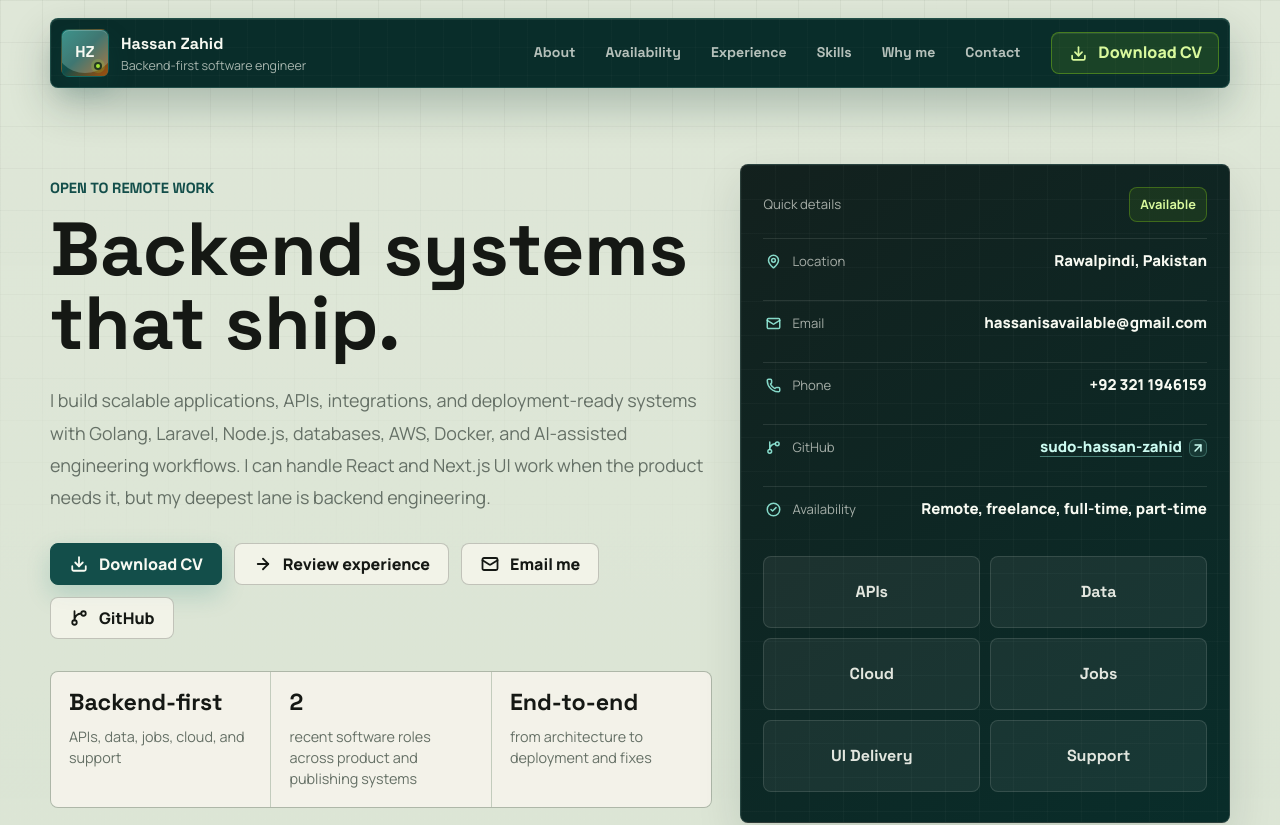
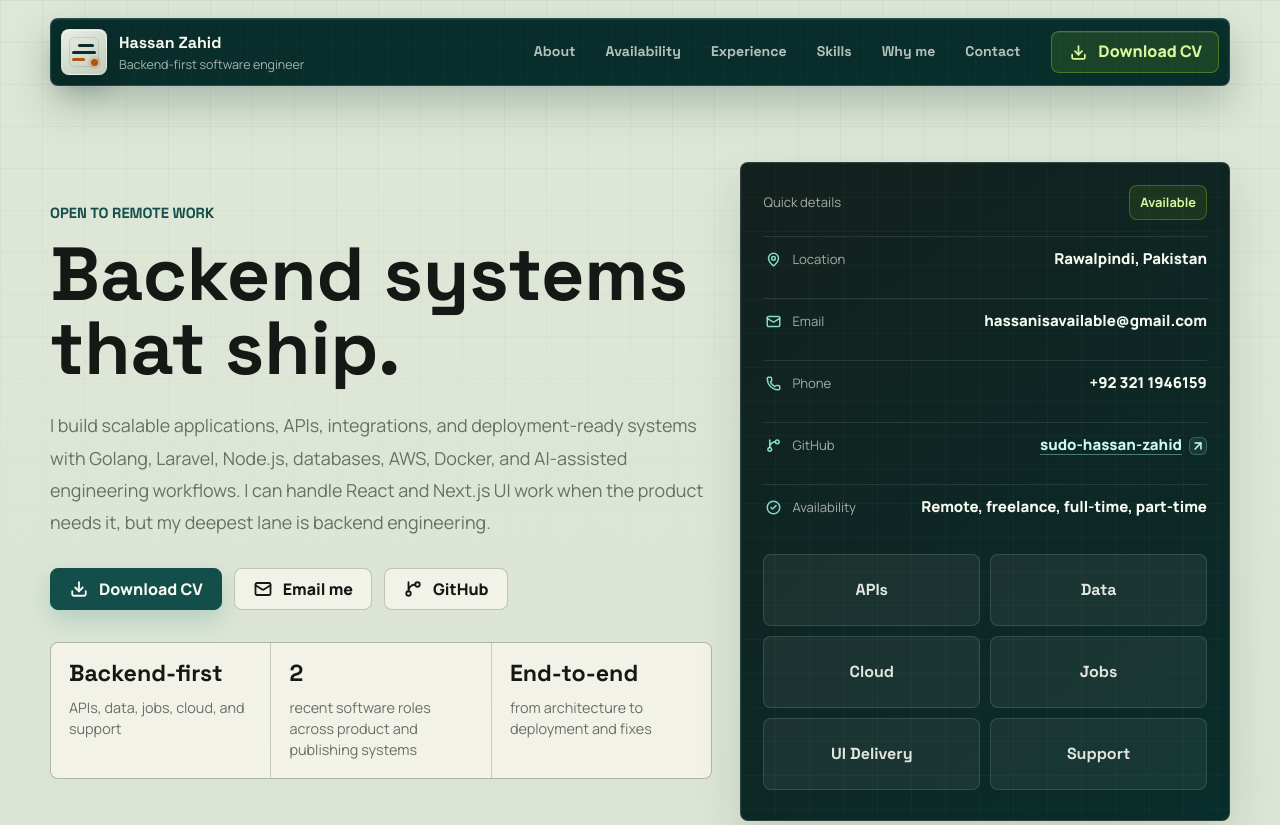
Before and after one commit to sudo-hassan-zahid/my-portfolio, a Next.js app: page / in a window 1280 px wide. Shown: the top 825 px of the page. Built offline with nearby package versions, Linux system fonts and the light colour scheme.

Commit message:
Refine brand avatar

```diff
--- a/src/app/globals.css
+++ b/src/app/globals.css
@@ -128,20 +128,22 @@ a {
   position: relative;
   isolation: isolate;
   display: grid;
-  width: 48px;
-  height: 48px;
+  width: 46px;
+  height: 46px;
   flex: 0 0 auto;
   place-items: center;
   border-radius: 8px;
   overflow: hidden;
-  border: 1px solid rgba(15, 118, 110, 0.28);
+  border: 1px solid rgba(248, 250, 242, 0.34);
   background:
-    linear-gradient(135deg, rgba(15, 118, 110, 0.96), rgba(19, 78, 74, 0.98) 48%, rgba(180, 83, 9, 0.92)),
-    var(--foreground);
-  color: #f8faf2;
+    linear-gradient(145deg, rgba(248, 250, 242, 0.94), rgba(218, 227, 207, 0.88));
   box-shadow:
-    inset 0 1px 0 rgba(255, 255, 255, 0.22),
-    0 12px 26px rgba(15, 78, 72, 0.22);
+    inset 0 1px 0 rgba(255, 255, 255, 0.62),
+    0 12px 24px rgba(5, 26, 24, 0.24);
+  transition:
+    transform 180ms ease,
+    border-color 180ms ease,
+    box-shadow 180ms ease;
 }
 
 .brand-mark::before,
@@ -152,31 +154,59 @@ a {
 }
 
 .brand-mark::before {
-  inset: -42% -18% auto auto;
-  width: 62px;
-  height: 62px;
-  border-radius: 999px;
-  background: rgba(204, 251, 241, 0.24);
+  inset: 7px;
+  border: 1px solid rgba(9, 45, 42, 0.12);
+  border-radius: 6px;
 }
 
 .brand-mark::after {
-  right: 6px;
-  bottom: 6px;
-  width: 8px;
-  height: 8px;
-  border: 2px solid rgba(19, 32, 29, 0.88);
+  right: 8px;
+  bottom: 8px;
+  width: 7px;
+  height: 7px;
   border-radius: 999px;
-  background: #a3e635;
-  box-shadow: 0 0 0 3px rgba(163, 230, 53, 0.18);
+  background: #b45309;
+  box-shadow: 0 0 0 3px rgba(180, 83, 9, 0.14);
 }
 
-.brand-mark span {
+.brand-glyph {
   position: relative;
   z-index: 1;
-  font-family: var(--font-space-grotesk), Arial, sans-serif;
-  font-size: 0.98rem;
-  font-weight: 900;
-  line-height: 1;
+  display: grid;
+  width: 24px;
+  height: 22px;
+  align-content: center;
+  gap: 4px;
+}
+
+.brand-glyph span {
+  display: block;
+  height: 3px;
+  border-radius: 999px;
+  background: #092d2a;
+}
+
+.brand-glyph span:first-child {
+  width: 16px;
+  transform: translateX(6px);
+}
+
+.brand-glyph span:nth-child(2) {
+  width: 24px;
+}
+
+.brand-glyph span:last-child {
+  width: 13px;
+  background: #b45309;
+}
+
+.brand-lockup:hover .brand-mark,
+.brand-lockup:focus-visible .brand-mark {
+  transform: translateY(-1px);
+  border-color: rgba(248, 250, 242, 0.66);
+  box-shadow:
+    inset 0 1px 0 rgba(255, 255, 255, 0.72),
+    0 16px 30px rgba(5, 26, 24, 0.34);
 }
 
 .brand-lockup strong,
--- a/src/app/page.tsx
+++ b/src/app/page.tsx
@@ -3,7 +3,6 @@
 import { useMemo, useState } from "react";
 import type { LucideIcon } from "lucide-react";
 import {
-  ArrowRight,
   ArrowUpRight,
   BookOpen,
   Brain,
@@ -574,7 +573,11 @@ export default function Home() {
       <header className="site-nav">
         <a className="brand-lockup" href="#top" aria-label="Hassan Zahid home">
           <span className="brand-mark" aria-hidden="true">
-            <span>HZ</span>
+            <span className="brand-glyph">
+              <span />
+              <span />
+              <span />
+            </span>
           </span>
           <span>
             <strong>Hassan Zahid</strong>
@@ -613,12 +616,7 @@ export default function Home() {
               </span>
               Download CV
             </a>
-            <a className="secondary-action" href="#experience">
-              <span className="button-icon" aria-hidden="true">
-                <ArrowRight size={18} strokeWidth={2.4} />
-              </span>
-              Review experience
-            </a>
+
             <a className="secondary-action" href="mailto:hassanisavailable@gmail.com">
               <span className="button-icon" aria-hidden="true">
                 <Mail size={18} strokeWidth={2.4} />
```
